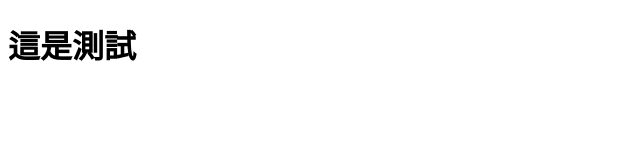
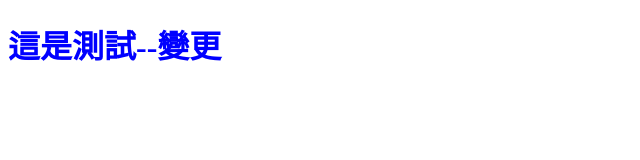
Before and after one commit to terrymcu/productShop, a plain HTML site: page index.html in a window 1280 px wide. Shown: the whole page, without its empty margins (0-640 px from the left). Drawn offline with Linux system fonts and the light colour scheme.

Commit message:
新增CSS樣式

```diff
--- a/index.html
+++ b/index.html
@@ -4,10 +4,11 @@
     <meta charset="UTF-8">
     <meta name="viewport" content="width=device-width, initial-scale=1.0">
     <title>Document</title>
+    <link rel="stylesheet" href="style.css">
 </head>
 <body>
 
-    <h1>這是測試</h1>
+    <h1>這是測試--變更</h1>
 
 </body>
 </html>
--- /dev/null
+++ b/style.css
@@ -0,0 +1,3 @@
+h1{
+    color: blue;
+}
```
